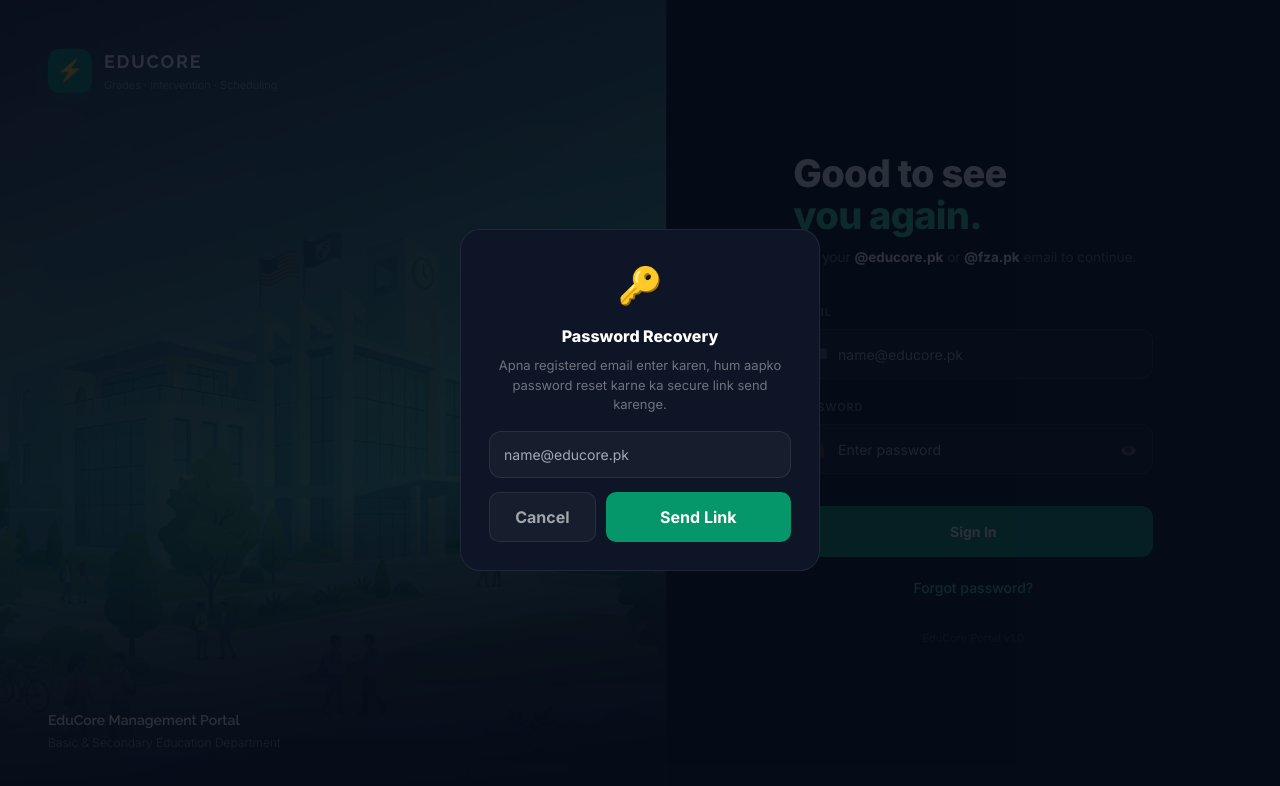
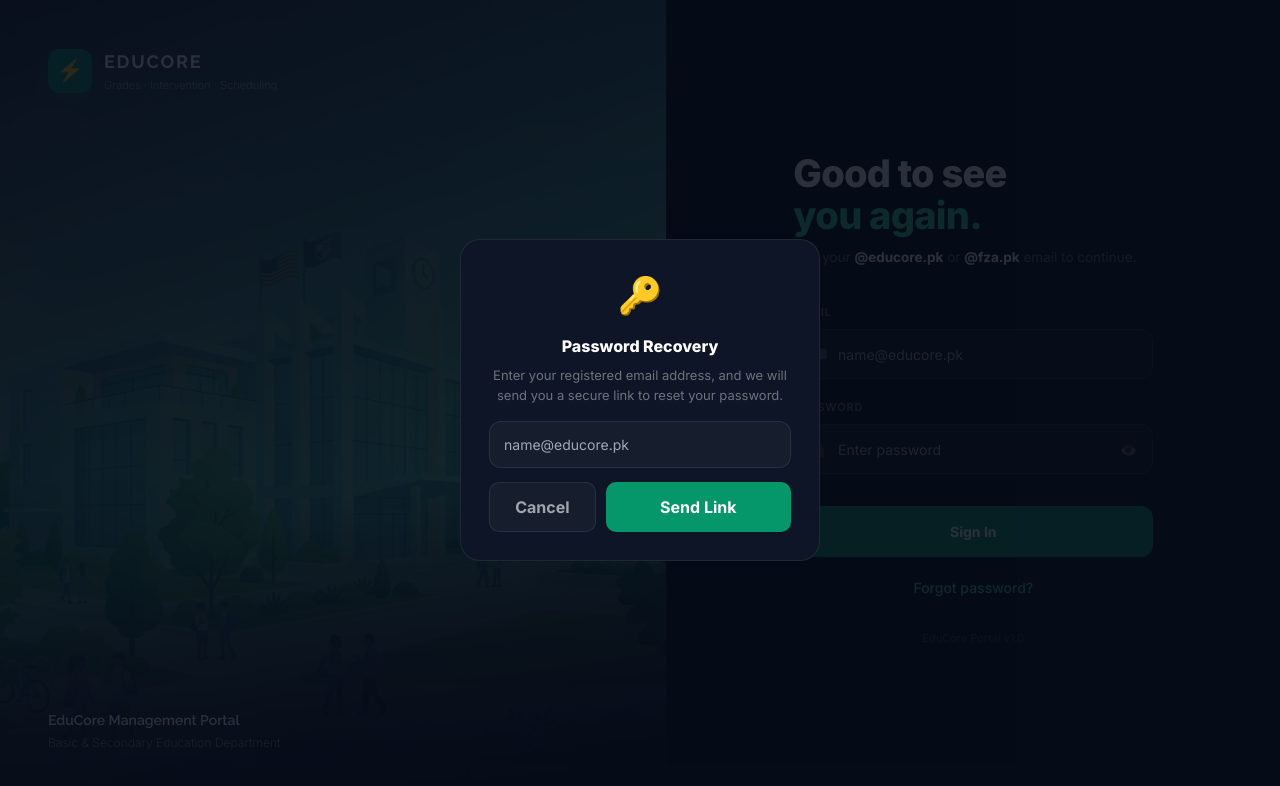
Before and after one commit to areeeb72a/educoree, a Next.js app: page / in a window 1280 px wide. Both pictures are taken after a click on the button "Forgot password?". Shown: the top 786 px of the page. Built offline with nearby package versions, Linux system fonts and the light colour scheme.

Commit message:
Translate Password Recovery popup instructions to clean English

```diff
--- a/app/page.tsx
+++ b/app/page.tsx
@@ -245,7 +245,7 @@ export default function LoginPage() {
             {resetLinkSent ? (
               <div>
                 <div style={{ fontSize: 13, color: '#34D399', marginBottom: 20, lineHeight: 1.5 }}>
-                  📬 Password reset link aapke email address par send kar di gayi hai! Apne inbox (ya spam folder) ko check karen.
+                  📬 A password reset link has been sent to your email address! Please check your inbox (or spam folder).
                 </div>
                 <button
                   onClick={() => { setShowForgotMsg(false); setResetLinkSent(false); setForgotEmail(''); setForgotError('') }}
@@ -257,7 +257,7 @@ export default function LoginPage() {
             ) : (
               <div>
                 <div style={{ fontSize: 13, color: 'rgba(255,255,255,0.4)', marginBottom: 16, lineHeight: 1.5 }}>
-                  Apna registered email enter karen, hum aapko password reset karne ka secure link send karenge.
+                  Enter your registered email address, and we will send you a secure link to reset your password.
                 </div>
 
                 <input
```
